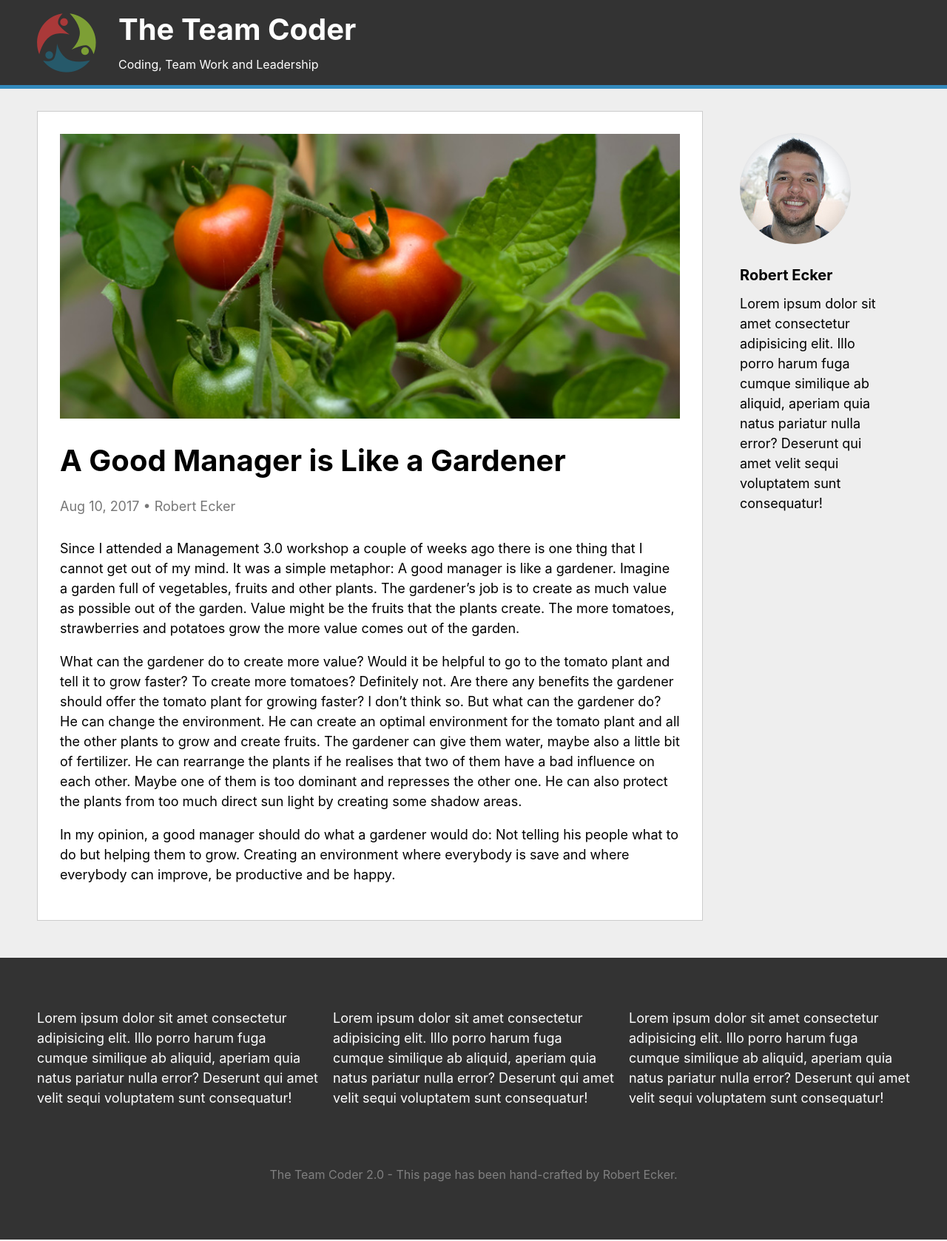
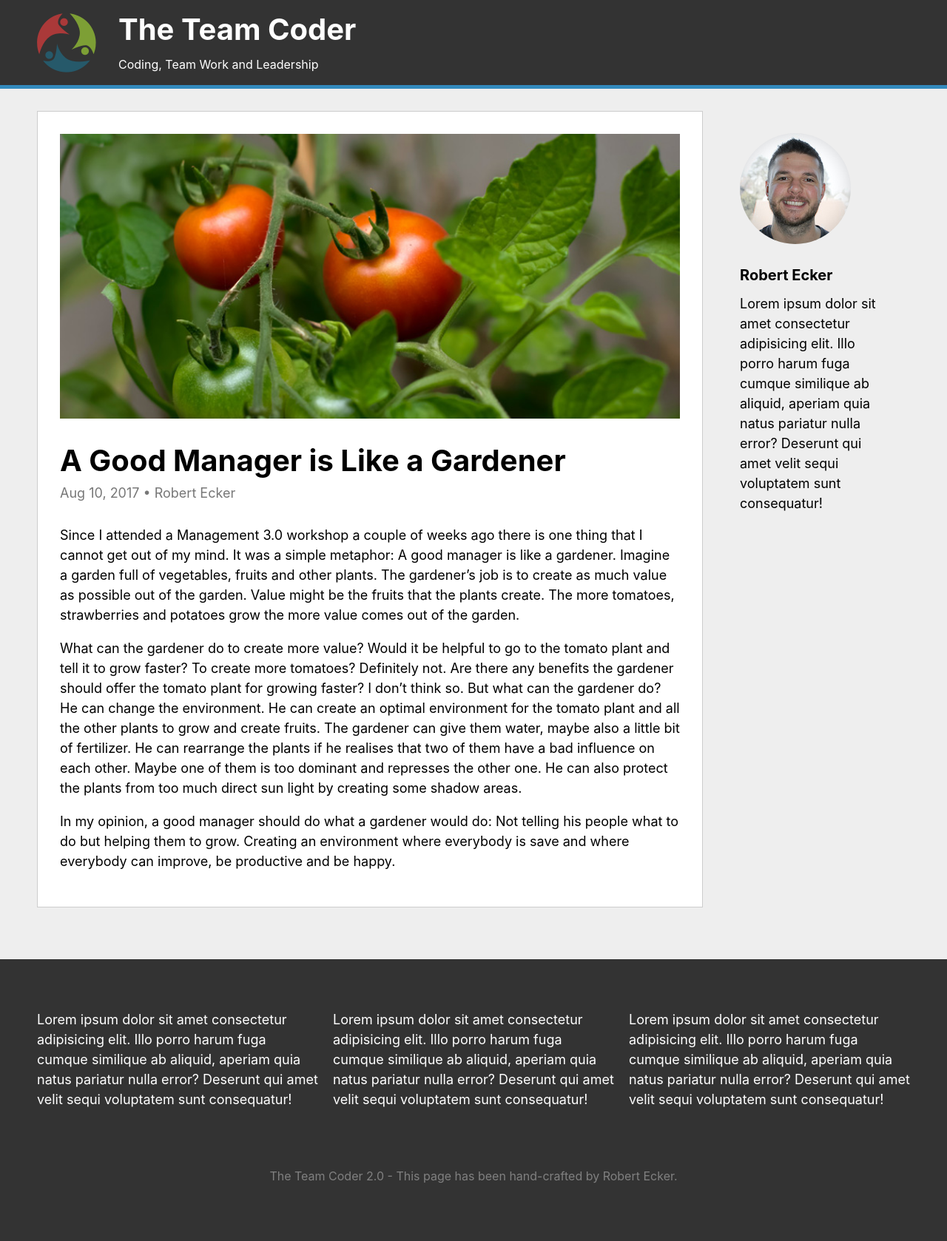
Before and after one commit to team-coder/team-coder.com, a Jekyll site: the page built from _posts/2017-08-10-a-good-manager-is-like-a-gardener.md, in a window 1280 px wide. Shown: the whole page at 74% size. Built offline with Jekyll 4.4.1, drawn with Linux system fonts in a browser that asks for light colours.

Commit message:
Apply new design for home

```diff
--- a/_layouts/default.html
+++ b/_layouts/default.html
@@ -8,12 +8,7 @@
     {%- include header.html -%}
 
     <main>
-        <div class="content-container">
-            <section>
-                {{ content }}
-            </section>
-        </div>
-
+        {{ content }}
         {%- include sidebar.html -%}
 
     </main>
--- a/_layouts/post.html
+++ b/_layouts/post.html
@@ -1,7 +1,7 @@
 ---
 layout: default
 ---
-<article class="post h-entry" itemscope itemtype="http://schema.org/BlogPosting">
+<article class="content-container" itemscope itemtype="http://schema.org/BlogPosting">
 
   {% if page.feature_image %}
   <img src="{{page.feature_image}}" alt="hero image {{ page.title | escape }}" class="title-image">
--- a/assets/css/style.scss
+++ b/assets/css/style.scss
@@ -30,7 +30,7 @@
 h1 {
     font-size: 40px;
     margin-top: 20px;
-    margin-bottom: 5px;
+    margin-bottom: 0px;
 }
 
 h2 {
@@ -53,6 +53,17 @@
 a:hover {
     color: #338abd;
     text-decoration: underline;
+}
+
+.content-teaser-title {
+    font-size: 40px;
+    margin-top: 15px;
+    margin-bottom: 0;
+    color: #000;
+}
+
+.post-meta {
+    margin-top: 0;
 }
 
 .author-picture {
@@ -135,7 +146,7 @@
 .content-container {
     background: var(--color-background-content);
     padding: 30px;
-    margin: 10px;
+    margin: 10px 10px 30px 10px;
     flex: 1;
     border: 1px solid #ccc;
 }
```
Also changed, not shown: _layouts/home.html (+20 -11 lines).
